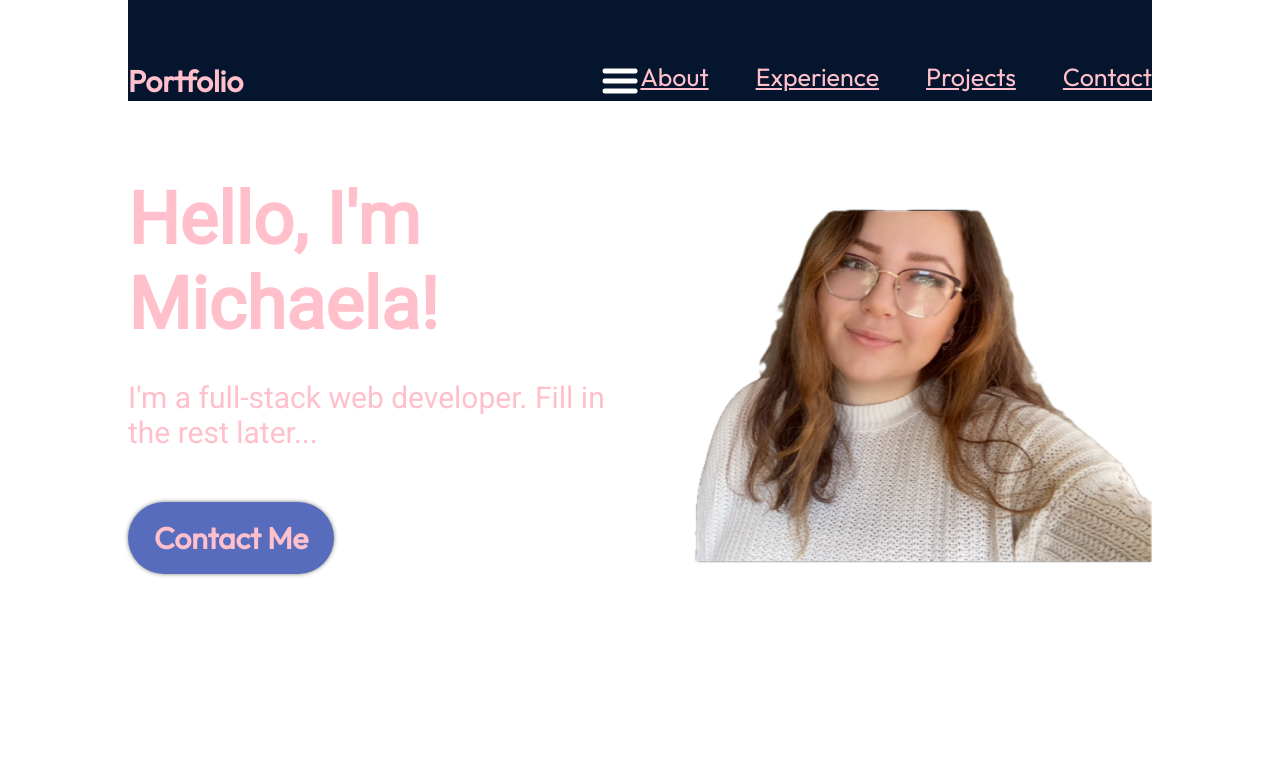
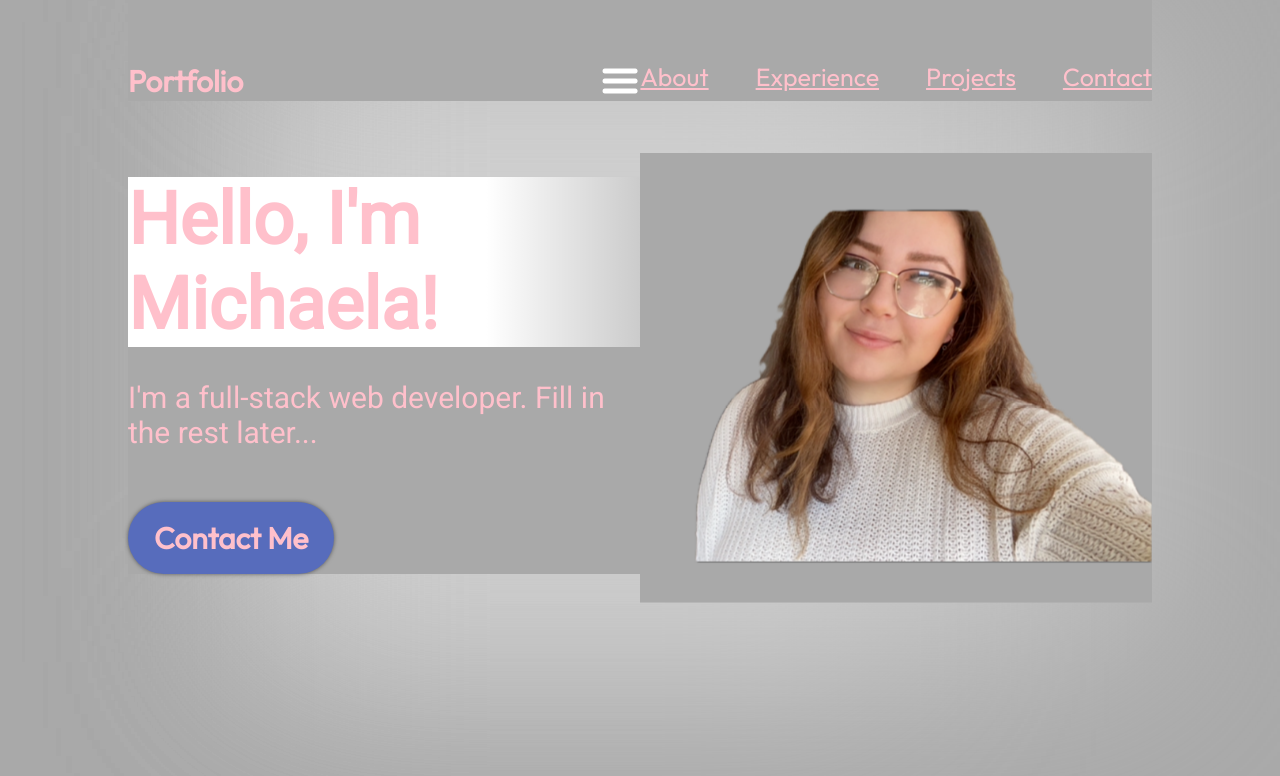
Before and after one commit to MichaelaArteberry/MichaelaArteberry.github.io, a React (Vite) app in the folder portfolio/: page / in a window 1280 px wide. Shown: the top 776 px of the page. Built offline with nearby package versions, Linux system fonts and the light colour scheme.

Commit message:
trying some css background lighting stuff

```diff
--- a/portfolio/src/components/Hero/Hero.module.css
+++ b/portfolio/src/components/Hero/Hero.module.css
@@ -69,3 +69,31 @@
         transform: translate(0, -0px);
     }
 }
+
+.topBlur {
+    position: absolute;
+    width: 50vw;
+    height: 50vw;
+    min-width: 350px;
+    min-width: 350px;
+    top: -128px;
+    left: 10vw;
+    border: 764px;
+    background-color: rgba(211, 211, 211, 0.7);
+    filter: blur(100px);
+    z-index: 0;
+}
+
+.bottomBlur {
+    position: absolute;
+    width: 70vw;
+    height: 50vw;
+    min-width: 350px;
+    min-width: 250px;
+    top: -128px;
+    left: 10vw;
+    border: 764px;
+    background-color: rgba(211, 211, 211, 0.7);
+    filter: blur(100px);
+    z-index: 0;
+}
--- a/portfolio/src/index.css
+++ b/portfolio/src/index.css
@@ -3,4 +3,5 @@
   margin: 0;
   padding: 0;
   font-family: 'Outfit', sans-serif;
+  background-color: darkgray;
 }
--- a/portfolio/src/vars.css
+++ b/portfolio/src/vars.css
@@ -3,8 +3,8 @@
 --color-text: pink;
 --color-primary: #576cbc;
 --color-secondary: #19376d;
---color-dark: #0b2447;
---color-bg: #04152d;
+--color-dark: black;
+--color-bg: darkgray;
 
 /* Fonts */
 --font-roboto: 'Roboto';
```
